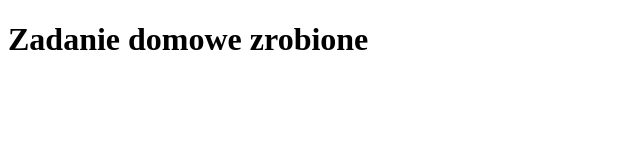
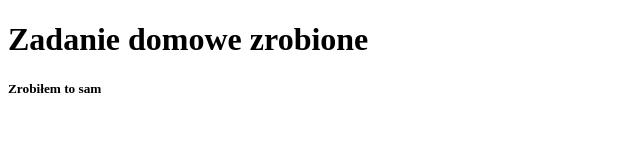
Before and after one commit to DawidZaba/zadanie, a plain HTML site: page index.html in a window 1280 px wide. Shown: the whole page, without its empty margins (0-640 px from the left). Drawn offline with Linux system fonts and the light colour scheme.

Commit message:
add another thing

```diff
--- a/index.html
+++ b/index.html
@@ -8,5 +8,9 @@
 </head>
 <body>
     <h1>Zadanie domowe zrobione</h1>
+
+
+
+    <h5>Zrobiłem to sam </h5>
 </body>
 </html>
```
